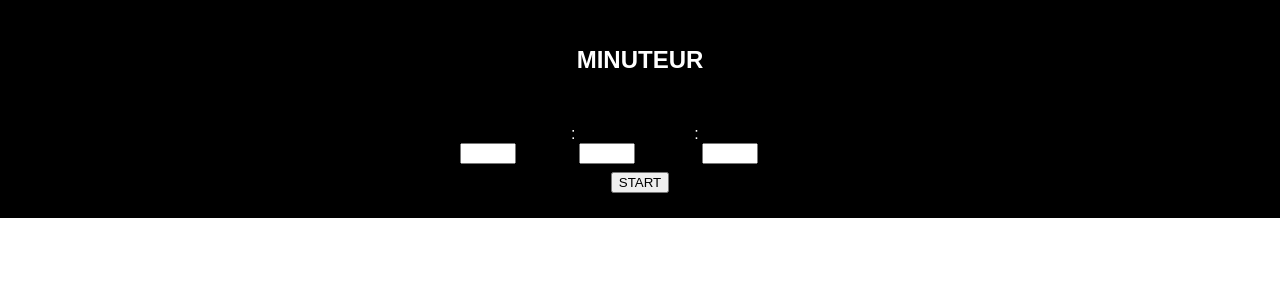
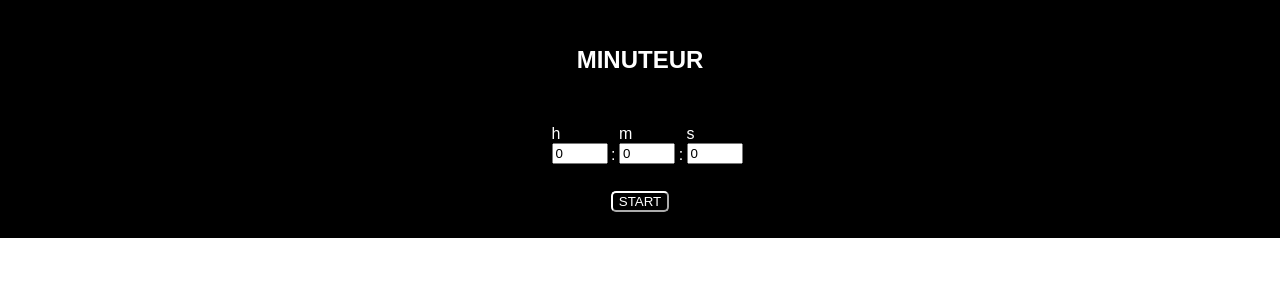
Before and after one commit to marine-jacquens/oclock, a PHP site: page / in a window 1280 px wide. Shown: the top 300 px of the page. Run offline with PHP 8.4, Linux system fonts and the light colour scheme.

Commit message:
update minuteur

```diff
--- a/index.php
+++ b/index.php
@@ -5,87 +5,14 @@
 	<meta charset="utf-8">
 	<script src="https://ajax.googleapis.com/ajax/libs/jquery/3.5.1/jquery.min.js"></script>
 <!-- 	<link rel="stylesheet" href="fontawesome/all.css">
- -->	<link rel="stylesheet" type="text/css" href="oclock.css">
+ -->	<link rel="stylesheet" type="text/css" href="timer.css">
 </head>
 <body>
 	<main>
 
 		<section class="timer">
 
-			<h1>MINUTEUR</h1>
-			<p id="countdown" class="time"></p>
-
-			<form class="countdown" >
-				<div class="number">
-					<div>
-						<label for="startingHours">Heures</label>
-						<input type="number" name="hour" id ="startingHours" min="00" max="24" >
-					</div>
-					<p>:</p>
-					<div>
-						<label for="startingMinutes">Minutes</label>
-						<input type="number" name="minute" id="startingMinutes" min="00" max="59" >
-					</div>
-					<p>:</p>
-					<div>
-						<label for="startingSeconds">Seconds</label>
-						<input type="number" name="second" id="startingSeconds" min="00" max="59" >
-					</div>
-				</div>
-				<div>
-					<input type="submit" id="countdownButton" value="START">
-				</div>
-			</form>
-
-		<style type="text/css">
-
-			body{
-				margin:0;
-				font-family: arial;
-			}
-
-
-			.timer{
-				display: flex;
-				flex-direction: column;
-				align-items: center;
-				background-color:black;
-				padding:2%;
-			}
-
-			.timer h1{
-				color: white;
-			}
-
-			.time{
-				color:white;
-			}
-
-			.countdown{
-				display:flex;
-				flex-direction: column;
-				align-items: center;
-
-			}
-
-			.number {
-				display:flex;
-				align-content: baseline;
-				margin-bottom:2%;
-			}
-
-			.number input{
-			}
-
-			.number p{
-				margin-top:0;
-				margin-bottom:0;
-				margin-right:1%;
-				margin-left:1%;
-				color:white;
-			}
-
-		</style>
+			<?php include('timer.php'); ?>
 
 		</section>
 
@@ -107,55 +34,6 @@
 
 	</footer>
 
-	<script type="text/javascript">
-
-		$(document).ready(function(){
-
-			const countdownEl = $('#countdown');
-
-			$('#countdownButton').click(function(e){
-
-				e.preventDefault();
-
-				let startingHours = $('#startingHours').val(),
-				hoursConvertMin = startingHours * 60,
-				startingMinutes = startingHours > 0 ? parseInt(hoursConvertMin) + parseInt($('#startingMinutes').val()) : $('#startingMinutes').val(),
-				startingSeconds = $('#startingSeconds').val(),
-				time = startingMinutes > 0 ? parseInt(startingMinutes) * 60 + parseInt(startingSeconds):parseInt(startingSeconds);
-
-				setInterval(function(){
-
-				//pour obtenir le nbr de minutes on divise le nbr de seconds total par 60
-				const totalMinutes = Math.floor(parseInt(time)/60);//130 minutes
-
-				let hours = Math.floor(totalMinutes/60);// 2heures
-
-				let minutes = totalMinutes - hours * 60 ;
-
-				//Le reste des seconds après la division 600/60 soit 0 quand le temps s'est écoulé
-				let seconds = time % 60;
-
-				//(?) si les seconds sont plus petites que 10 affichage 0 + la second ou (:) juste les seconds
-				seconds = seconds < 10 ? '0' + seconds : seconds;
-				minutes = minutes < 10 ? '0' + minutes : minutes;
-				hours = hours < 10 ? '0' + hours : hours;
-
-				countdownEl.html(`${hours}: ${minutes}: ${seconds}`);
-
-				//decrease the time
-				time--;
-				//si le total du minuteur vaut moins que 0 alors il égal 0 sinon il vaut time
-				time = time < 0 ? 0 : time;
-
-				}, 1000);
-
-			});
-
-		});
-
-
-	</script>
-
-	<script type="text/javascript" src="app.js"></script>
+	<script type="text/javascript" src="timer.js"></script>
 </body>
 </html>
--- /dev/null
+++ b/timer.css
@@ -0,0 +1,71 @@
+			body{
+				margin:0;
+				font-family: arial;
+			}
+
+
+			.timer{
+				display: flex;
+				flex-direction: column;
+				align-items: center;
+				background-color:black;
+				padding:2%;
+			}
+
+			.timer h1,.timer label {
+				color: white;
+			}
+
+			.time{
+				color:white;
+			}
+
+			.countdown{
+				display:flex;
+				flex-direction: column;
+				align-items: center;
+
+			}
+
+			.number {
+				display:flex;
+				align-content: bottom;
+				margin-bottom:15%;
+			}
+
+			.number p{
+				margin-top:0;
+				margin-bottom:0;
+				margin-right:1%;
+				margin-left:1%;
+				color:white;
+			}
+
+			.labelInput{
+				display: flex;
+				flex-direction: column;
+			}
+
+			.colon{
+				display: flex;
+				align-items: flex-end;
+				margin-right:2%;
+				margin-left:2%;
+			}
+
+			.button{
+				background-color: black;
+				border-color:white;
+				border-radius:5px;
+				color: white;
+			}
+
+			.button:hover{
+				transition: .5s;
+				border-color:deeppink;
+				color:deeppink;
+			}
+
+			#resetTimerButton{
+				display: none;
+			}
--- /dev/null
+++ b/timer.js
@@ -0,0 +1,76 @@
+$(document).ready(function(){
+
+			const countdownEl = $('#countdown');
+			const resetTimerButton = $('#resetTimerButton');
+			const countdownButton = $('#countdownButton');
+
+
+			countdownButton.click(function(e){
+
+				e.preventDefault();
+
+				resetTimerButton.css('display','block');
+				countdownButton.css('display','none');
+
+				$('#startingHours').attr('disabled','disabled');
+				$('#startingMinutes').attr('disabled','disabled');
+				$('#startingSeconds').attr('disabled','disabled');
+
+				let startingHours = $('#startingHours').val(),
+				hoursConvertMin = startingHours * 60,
+				startingMinutes = startingHours > 0 ? parseInt(hoursConvertMin) + parseInt($('#startingMinutes').val()) : $('#startingMinutes').val(),
+				startingSeconds = $('#startingSeconds').val(),
+				time = startingMinutes > 0 ? parseInt(startingMinutes) * 60 + parseInt(startingSeconds):parseInt(startingSeconds);
+
+				let launchTimer  = setInterval(function(){timer()},1000);
+
+				function timer(){
+
+					console.log(time);
+
+					//pour obtenir le nbr de minutes on divise le nbr de seconds total par 60
+					const totalMinutes = Math.floor(parseInt(time)/60);//130 minutes
+
+					let hours = Math.floor(totalMinutes/60);// 2heures
+
+					let minutes = totalMinutes - hours * 60 ;
+
+					//Le reste des seconds après la division 600/60 soit 0 quand le temps s'est écoulé
+					let seconds = time % 60;
+
+					//(?) si les seconds sont plus petites que 10 affichage 0 + la second ou (:) juste les seconds
+					seconds = seconds < 10 ? '0' + seconds : seconds;
+					minutes = minutes < 10 ? '0' + minutes : minutes;
+					hours = hours < 10 ? '0' + hours : hours;
+
+					countdownEl.html(`${hours} : ${minutes} : ${seconds}`);
+
+					//decrease the time
+					time--;
+					//si le total du minuteur vaut moins que 0 alors il égal 0 sinon il vaut time
+					time = time < 0 ? 0 : time;
+
+				};
+
+				resetTimerButton.click(function(e){
+
+					e.preventDefault();
+
+					clearInterval(launchTimer);
+					resetTimerButton.css('display','none');
+					countdownButton.css('display','block');
+
+					countdownEl.empty();
+					$('#startingHours').val(0);
+					$('#startingMinutes').val(0);
+					$('#startingSeconds').val(0);
+
+					$('#startingHours').removeAttr('disabled');
+					$('#startingMinutes').removeAttr('disabled');
+					$('#startingSeconds').removeAttr('disabled');
+
+				});
+
+			});
+
+		});
--- /dev/null
+++ b/timer.php
@@ -0,0 +1,33 @@
+<h1>MINUTEUR</h1>
+
+<p id="countdown" class="time"></p>
+
+<form class="countdown" >
+
+	<div class="number">
+
+		<div class="labelInput">
+			<label for="startingHours">h</label>
+			<input type="number" name="hour" id ="startingHours" min="00" max="24" value="0" >
+		</div>
+
+		<div class="colon"><p>:</p></div>
+
+		<div class="labelInput">
+			<label for="startingMinutes">m</label>
+			<input type="number" name="minute" id="startingMinutes" min="00" max="59" value="0" >
+		</div>
+
+		<div class="colon"><p>:</p></div>
+
+		<div class="labelInput">
+			<label for="startingSeconds">s</label>
+			<input type="number" name="second" id="startingSeconds" min="00" max="59" value="0">
+		</div>
+
+	</div>
+	<div>
+		<input type="submit" name="countdownButton" id="countdownButton" value="START" class="button">
+		<input type="reset" name="resetTimerButton" id="resetTimerButton" value="RESTART" class="button">
+	</div>
+</form>
```
Also changed, not shown: app.js (deleted), oclock.css (deleted), 1 other file.
